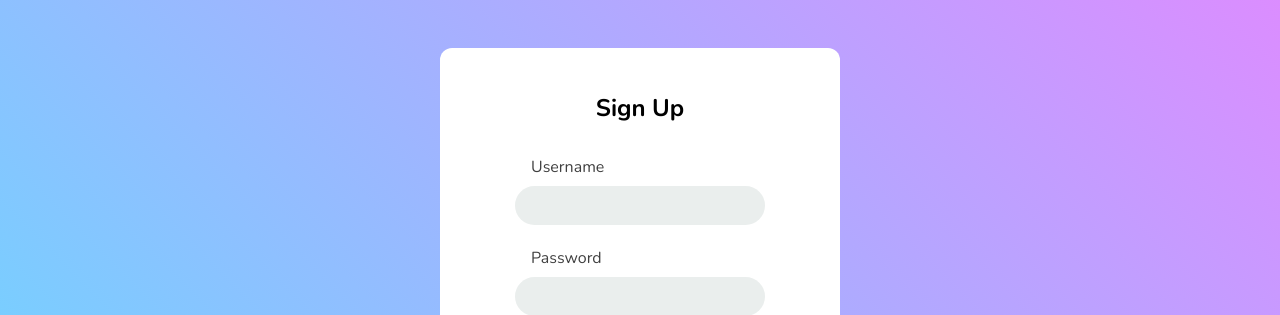
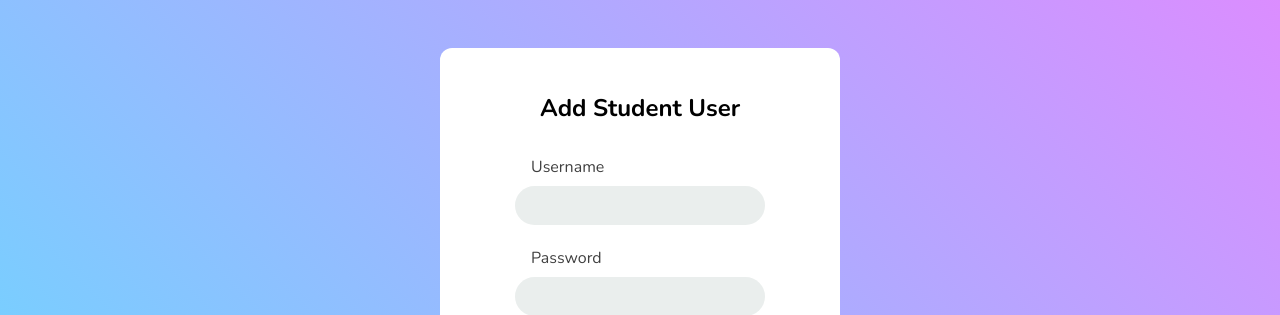
Before and after one commit to 6410685090/cn331-as2, a Django app: page /signup in a window 1280 px wide. Shown: the top 315 px of the page. Run offline with Django 4.2, Linux system fonts and the light colour scheme.

Commit message:
change text

```diff
--- a/users/templates/users/signup.html
+++ b/users/templates/users/signup.html
@@ -5,7 +5,7 @@
     <form action="{% url 'signup' %}" class="sub-form" style="min-height: 800px;" method="post" >
         {% csrf_token %}
         <div class="upper-form">
-            <h2>Sign Up</h2>
+            <h2>Add Student User</h2>
             <label>Username</label>
             <input type="text" name="username" required><br>
             <label>Password</label>
```
